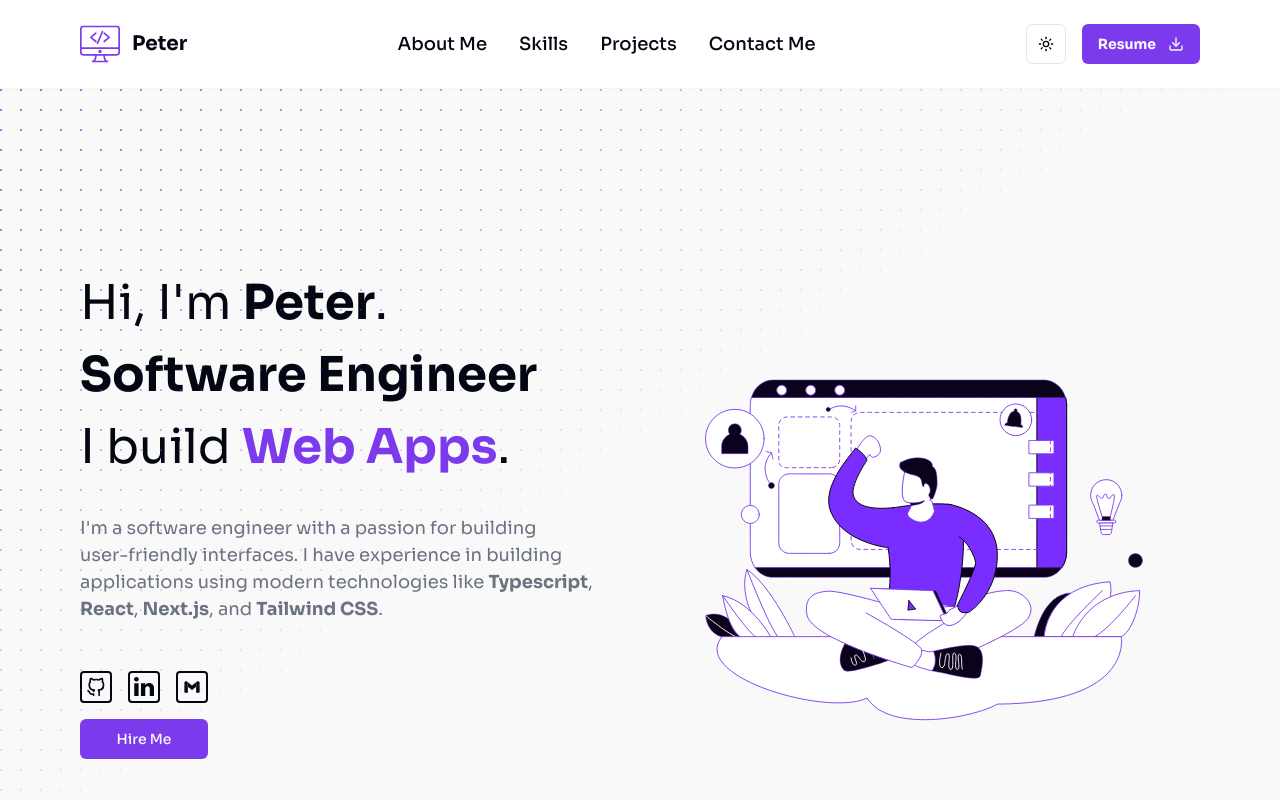
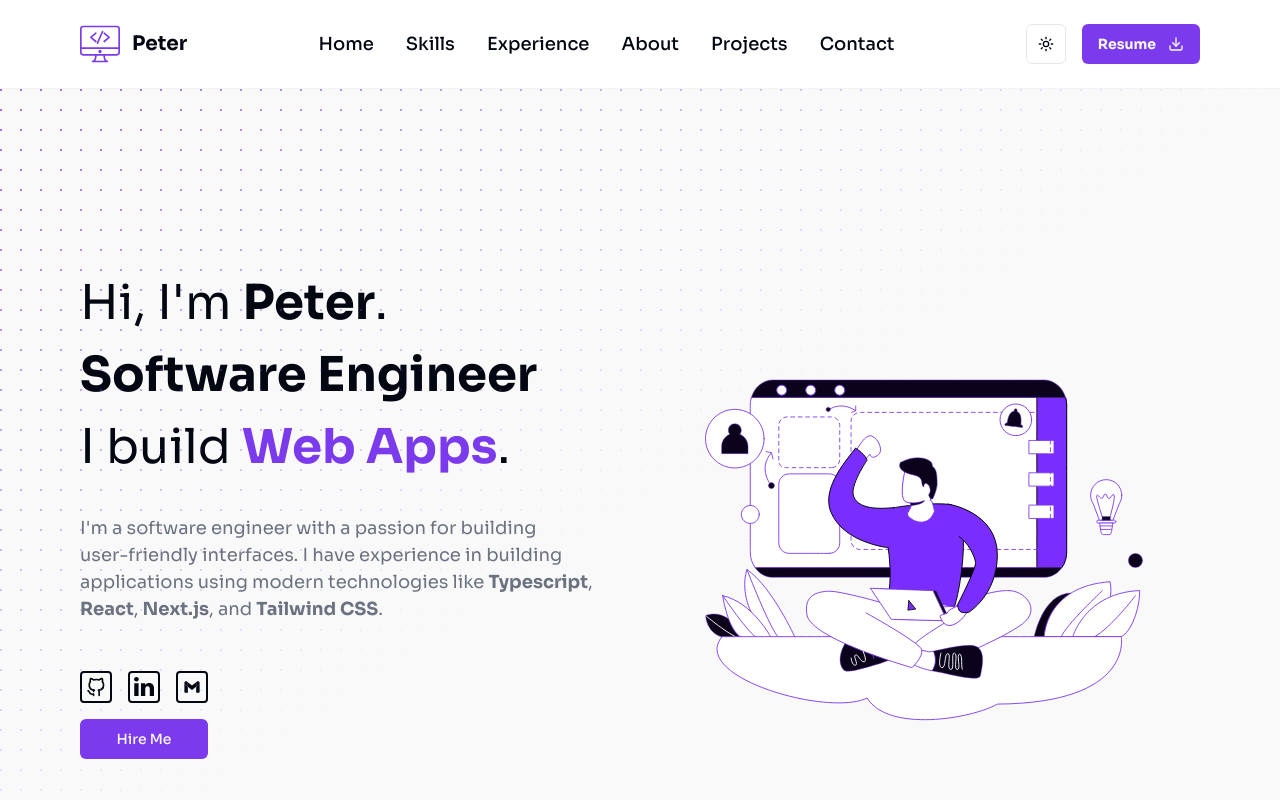
Before and after one commit to Peter3Khalil/personal-website, a Next.js app: page / in a window 1280 px wide. Built offline with nearby package versions, Linux system fonts and the light colour scheme.

Commit message:
✨ Adding section IDs for smooth scrolling navigation in header

```diff
--- a/src/app/page.tsx
+++ b/src/app/page.tsx
@@ -12,12 +12,12 @@ const Home = () => {
   return (
     <div className="h-svh overflow-auto">
       <Header />
-      <Hero />
-      <Skills />
-      <Experience />
-      <AboutMe />
-      <Projects />
-      <Contact />
+      <Hero id="home" />
+      <Skills id="skills" />
+      <Experience id="experience" />
+      <AboutMe id="about" />
+      <Projects id="projects" />
+      <Contact id="contact" />
       <Footer />
     </div>
   );
--- a/src/components/header.tsx
+++ b/src/components/header.tsx
@@ -6,7 +6,15 @@ import { Sheet, SheetContent, SheetTrigger } from '@/components/ui/sheet';
 import { cn } from '@/lib/utils';
 import { Download, Menu } from 'lucide-react';
 import React, { FC, useState } from 'react';
-const SECTIONS = ['About Me', 'Skills', 'Projects', 'Contact Me'];
+const SECTIONS = [
+  'home',
+  'skills',
+  'experience',
+  'about',
+  'projects',
+  'contact',
+];
+
 const Header: FC<React.HTMLAttributes<HTMLDivElement>> = ({
   className,
   ...props
@@ -26,10 +34,23 @@ const Header: FC<React.HTMLAttributes<HTMLDivElement>> = ({
         <span className="text-xl font-bold">Peter</span>
       </a>
       <nav className="hidden md:block">
-        <ul className="flex items-center font-medium md:gap-4 md:text-base lg:gap-8 lg:text-lg">
+        <ul className="flex items-center font-medium capitalize md:gap-4 md:text-sm lg:gap-8 lg:text-lg">
           {SECTIONS.map((item) => (
             <li key={item}>
-              <a href={`#${item.toLowerCase().replace(' ', '-')}`}>{item}</a>
+              <a
+                href={`#${item.toLowerCase().replace(' ', '-')}`}
+                onClick={(e) => {
+                  e.preventDefault();
+                  document
+                    .querySelector(`#${item.toLowerCase().replace(' ', '-')}`)
+                    ?.scrollIntoView({
+                      behavior: 'smooth',
+                      block: 'start',
+                    });
+                }}
+              >
+                {item}
+              </a>
             </li>
           ))}
         </ul>
@@ -47,7 +68,7 @@ const Header: FC<React.HTMLAttributes<HTMLDivElement>> = ({
           </SheetTrigger>
           <SheetContent className="flex flex-col dark:border-input">
             <nav className="mt-8">
-              <ul className="flex flex-col gap-2 font-medium">
+              <ul className="flex flex-col gap-2 font-medium capitalize">
                 {SECTIONS.map((item) => (
                   <li key={item}>
                     <a
```
